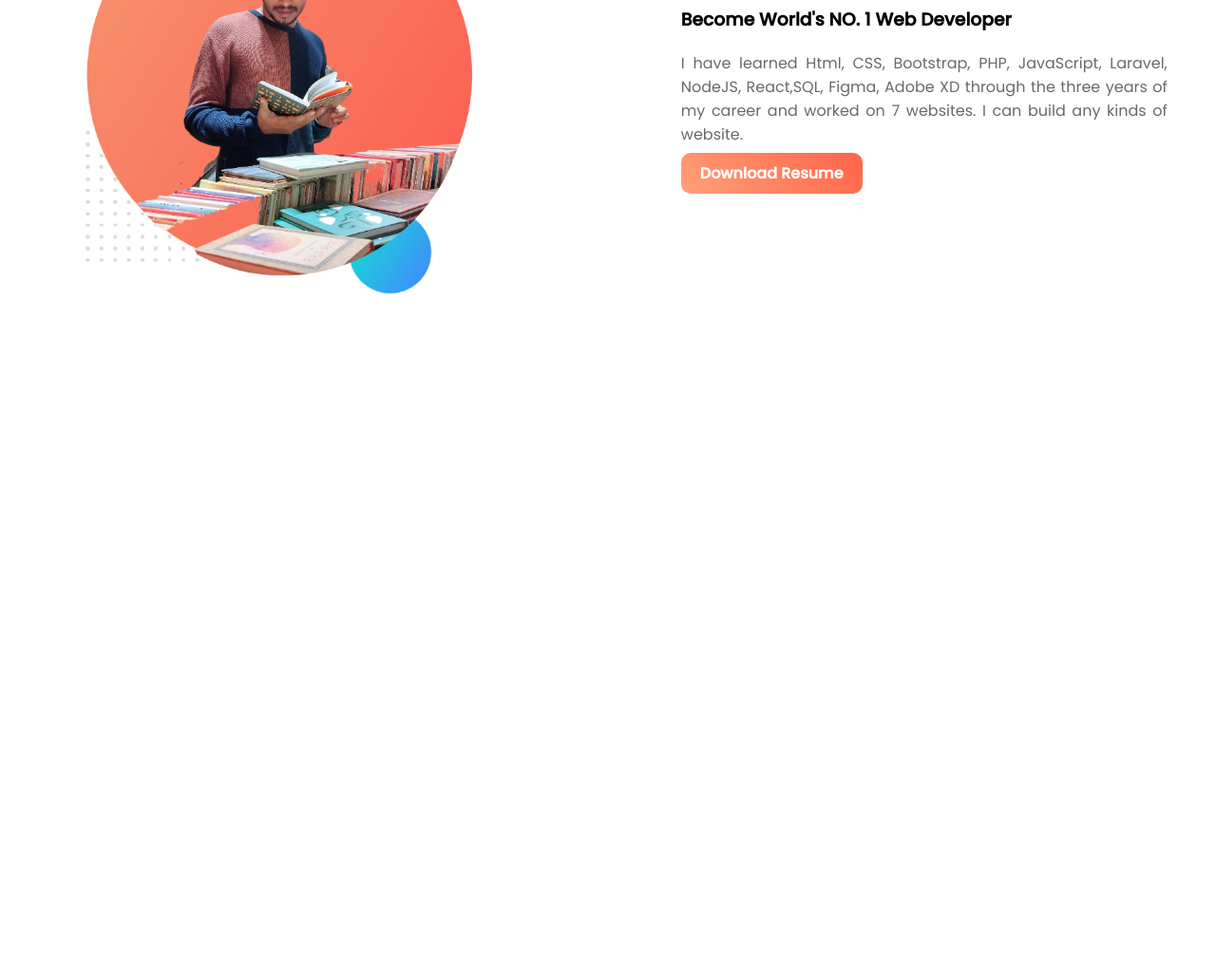
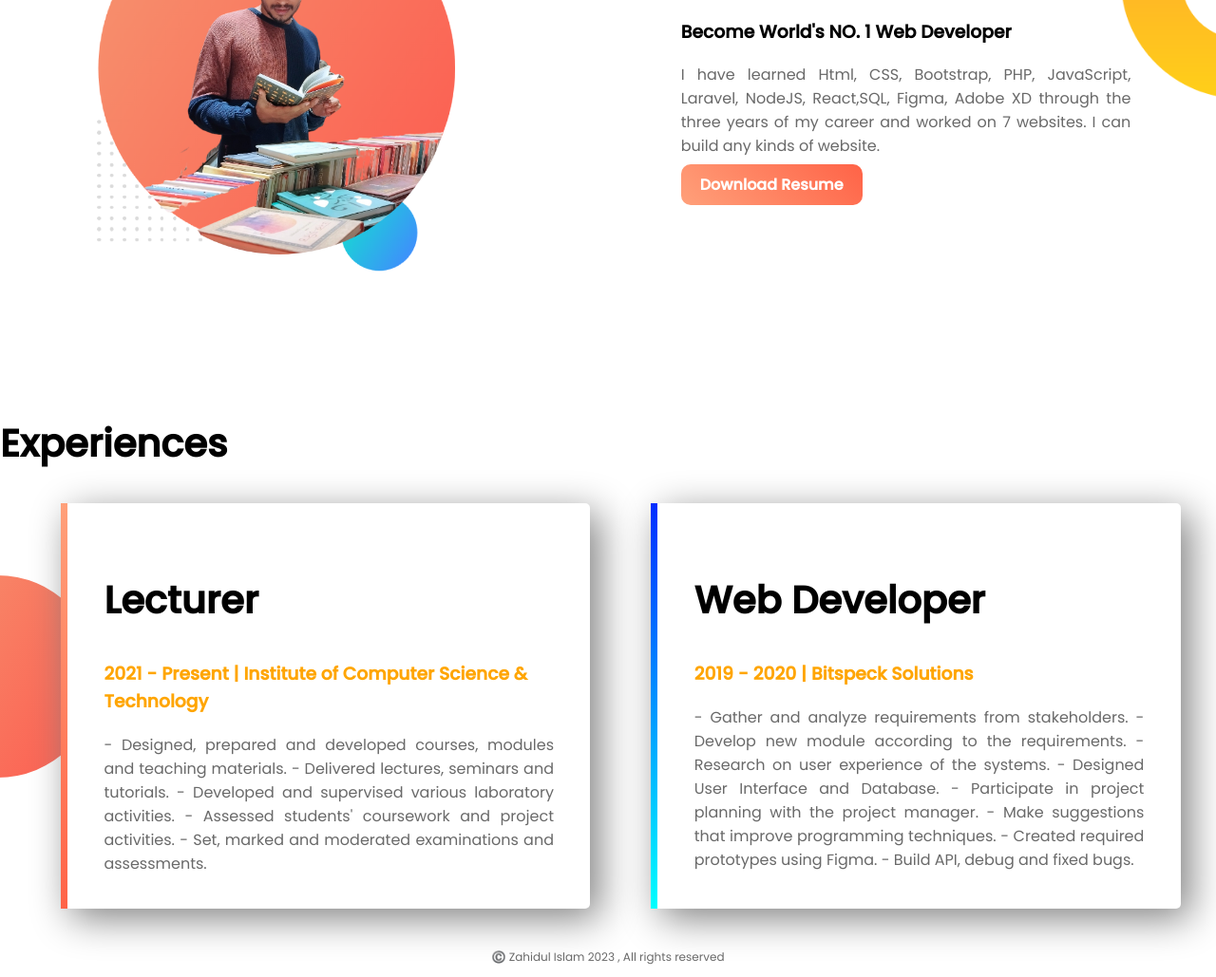
Before and after one commit to zahidulNahid/web-developer-portfolio, a plain HTML site: page index.html in a window 1280 px wide. Shown: the part 696-1725 px from the top of the page at 95% size. Before the commit the page ends 1100 px from the top, so only its background shows below. Drawn offline with Linux system fonts and the light colour scheme.

Commit message:
Finished

```diff
--- a/index.html
+++ b/index.html
@@ -14,7 +14,7 @@
     <section class="top-banner">
         <div class="half-width">
             <h1>Welcome To</h1>
-            <h1><span class="name-highlight">Zahidul</span> Website</h1>
+            <h1><span class="orange-highlight">Zahidul</span> Website</h1>
             <h3>World Class Professional Web Dev</h3>
             <p>A technology enthusiast with a passion for software development and research. Have professional experience on
                 web application development and teaching.</p>
@@ -25,7 +25,7 @@
             <img src="images/graduate.png" alt="">
         </div>
     </section>
-    <section class="dream area">
+    <section class="dream-area">
         <div class="half-width">
             <img src="images/book.png" alt="">
         </div>
@@ -36,5 +36,21 @@
             <a class="link-button" href="https://drive.google.com/file/d/1570g2K3kJGEGxnT3TZbhhct0we_OHHMy/view?usp=sharing" target="_blank">Download Resume</a>
         </div>
     </section>
+    <section class="experience-area">
+        <h2>Experiences</h2>
+        <div id="lecturer" class="half-width single-experience">
+            <h2>Lecturer</h2>
+            <h3 class="orange-highlight">2021 - Present | Institute of Computer Science & Technology</h3>
+            <p>- Designed, prepared and developed courses, modules and teaching materials. - Delivered lectures, seminars and tutorials. - Developed and supervised various laboratory activities. - Assessed students' coursework and project activities. - Set, marked and moderated examinations and assessments.</p>
+        </div>
+        <div id="developer" class="half-width single-experience">
+            <h2>Web Developer</h2>
+            <h3 class="orange-highlight">2019 - 2020 | Bitspeck Solutions</h3>
+            <p>- Gather and analyze requirements from stakeholders. - Develop new module according to the requirements. - Research on user experience of the systems. - Designed User Interface and Database. - Participate in project planning with the project manager. - Make suggestions that improve programming techniques. - Created required prototypes using Figma. - Build API, debug and fixed bugs.</p>
+        </div>
+    </section>
+    <footer>
+        <p>©️ Zahidul Islam 2023 , All rights reserved</p>
+    </footer>
 </body>
 </html>
--- a/style.css
+++ b/style.css
@@ -12,14 +12,14 @@ p{
     color: dimgray;
     text-align: justify;
 }
-.name-highlight{
+.orange-highlight{
     color: orange;
 }
 .half-width{
-    width: 40%;
+    width: 37%;
     float: left;
     margin-left: 5%;
-    padding: 2%;
+    padding: 3%;
 }
 .half-width img{
     width: 80%;
@@ -42,3 +42,34 @@ section{
     height: 500px;
     padding-bottom: 50px;
 }
+.dream-area{
+    background-image: url("images/dream-bg.png");
+    background-repeat: no-repeat;
+    background-position: right top;
+    background-size: 100px 250px;
+}
+.single-experience{
+    box-shadow: 10px 10px 40px gray;
+    height: 70%;
+    border-radius: 5px;
+    background-color: white;
+}
+#lecturer{
+    border-left: 7px solid;
+    border-image: linear-gradient(180deg, lightsalmon, tomato);
+    border-image-slice: 1;
+}
+#developer{
+    border-left: 7px solid;
+    border-image: linear-gradient(189deg, blue, cyan);
+    border-image-slice: 1;
+}
+.experience-area{
+    background-image: url("images/exp-bg.png");
+    background-repeat: no-repeat;
+    background-position: left;
+}
+footer p{
+    text-align: center;
+    font-size: 12px;
+}
```
